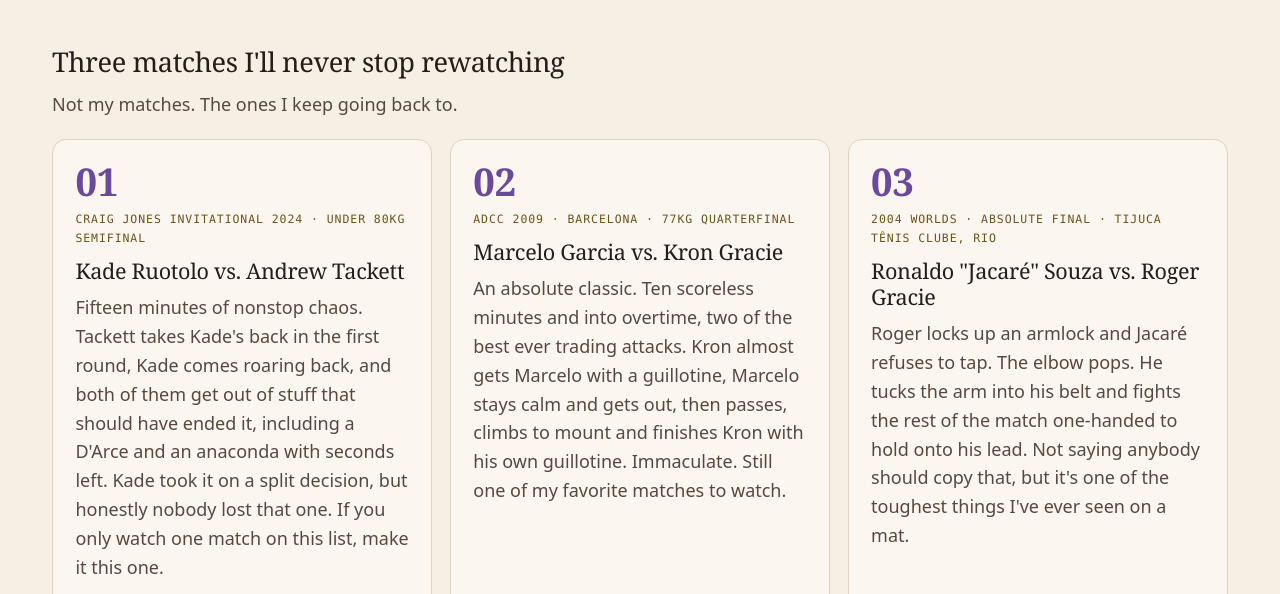
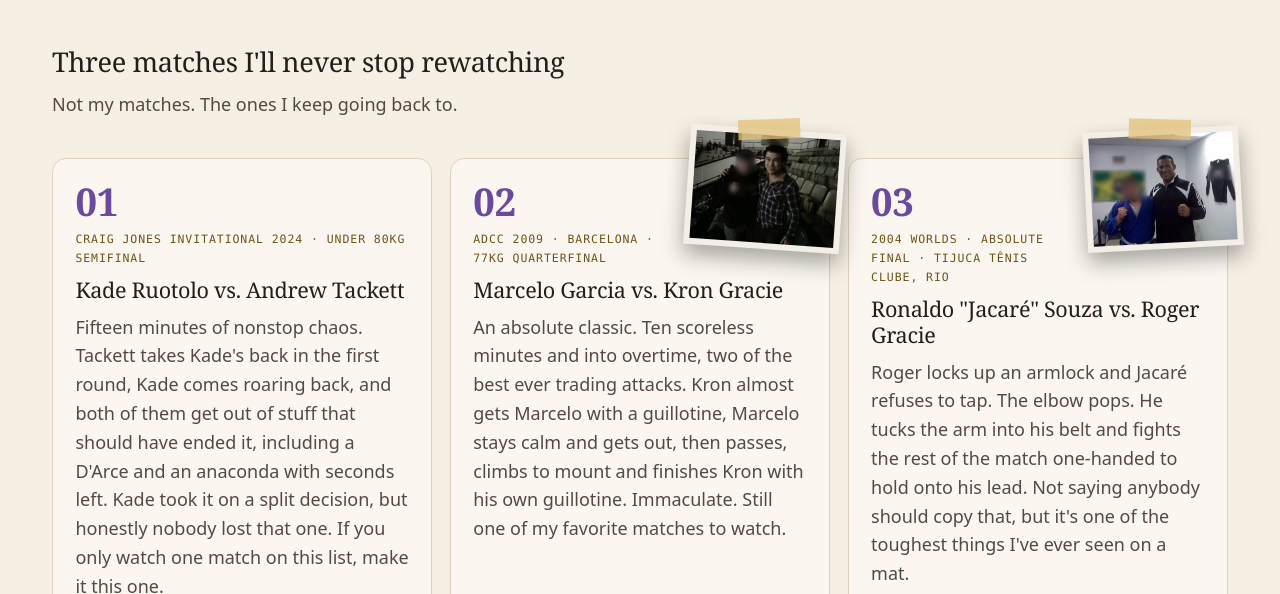
Before and after one commit to mzarem01/miketaps-site, an Astro site: page /the-mat in a window 1280 px wide. Shown: the part 720-1314 px from the top of the page. Built offline with nearby package versions, Linux system fonts and the light colour scheme; Astro itself is replaced by a stand-in of ours.

Commit message:
The Mat: taped snapshots with Marcelo and Jacare
Two photos of Mike with Marcelo Garcia and Jacare, pinned like taped
prints to the corners of their match cards. Mike's face, the gym banner,
signage, shirt logos and hoodie print are heavily blurred in the images
themselves (irreversible), and the files carry no metadata.

Co-Authored-By: Claude Opus 5.5 <noreply@anthropic.com>
Claude-Session: https://claude.ai/code/session_0182XSRiZFmsA7LZPqH86k1i

```diff
--- a/src/pages/the-mat/index.astro
+++ b/src/pages/the-mat/index.astro
@@ -28,6 +28,7 @@ const matches = [
     why: `An absolute classic. Ten scoreless minutes and into overtime, two of the best ever trading attacks. Kron almost gets Marcelo with a guillotine, Marcelo stays calm and gets out, then passes, climbs to mount and finishes Kron with his own guillotine. Immaculate. Still one of my favorite matches to watch.`,
     result: `Marcelo Garcia by guillotine`,
     url: 'https://www.youtube.com/watch?v=ebujdnSwlR4',
+    photo: { src: '/img/mat/marcelo.jpg', alt: 'Me with Marcelo Garcia, my face blurred', tilt: 4 },
     src: `Fan upload (no official copy on YouTube)`,
   },
   {
@@ -36,6 +37,7 @@ const matches = [
     why: `Roger locks up an armlock and Jacaré refuses to tap. The elbow pops. He tucks the arm into his belt and fights the rest of the match one-handed to hold onto his lead. Not saying anybody should copy that, but it's one of the toughest things I've ever seen on a mat.`,
     result: `Jacaré on points, 4 to 2`,
     url: 'https://www.youtube.com/watch?v=SWxPTrESldw',
+    photo: { src: '/img/mat/jacare.jpg', alt: 'Me with Jacaré, my face blurred', tilt: -3 },
     src: `Fan upload (no official copy on YouTube)`,
   },
 ];
@@ -76,7 +78,12 @@ const matches = [
       <p class="sub">Not my matches. The ones I keep going back to.</p>
       <ol class="cards">
         {matches.map((m, i) => (
-          <li class="card">
+          <li class={m.photo ? 'card has-photo' : 'card'}>
+            {m.photo && (
+              <figure class="snap" style={`--tilt:${m.photo.tilt}deg`}>
+                <img src={m.photo.src} alt={m.photo.alt} width="480" height="360" loading="lazy" decoding="async" />
+              </figure>
+            )}
             <span class="num" aria-hidden="true">{String(i + 1).padStart(2, '0')}</span>
             <p class="meta">{m.meta}</p>
             <h3>{m.title}</h3>
@@ -202,11 +209,11 @@ const matches = [
   }
   .cards {
     list-style: none;
-    margin: 1.2rem 0 0;
+    margin: 2.4rem 0 0;
     padding: 0;
     display: grid;
     grid-template-columns: repeat(auto-fit, minmax(280px, 1fr));
-    gap: 1.1rem;
+    gap: 2.6rem 1.1rem;
   }
   .card {
     display: flex;
@@ -221,6 +228,43 @@ const matches = [
   .card:hover {
     border-color: var(--accent);
     transform: translateY(-2px);
+  }
+  /* a snapshot taped to the corner of the card (my face blurred in the image itself) */
+  .card {
+    position: relative;
+  }
+  .snap {
+    position: absolute;
+    top: -30px;
+    right: -14px;
+    width: 156px;
+    margin: 0;
+    padding: 6px;
+    box-sizing: border-box;
+    background: #f4efe6;
+    box-shadow: 0 10px 22px rgba(0, 0, 0, 0.35);
+    transform: rotate(var(--tilt));
+    z-index: 1;
+  }
+  .snap::before {
+    content: '';
+    position: absolute;
+    left: 50%;
+    top: -10px;
+    width: 62px;
+    height: 20px;
+    margin-left: -31px;
+    background: rgba(226, 194, 122, 0.75);
+    transform: rotate(calc(var(--tilt) * -1.5));
+  }
+  .snap img {
+    display: block;
+    width: 144px;
+    height: 108px;
+    object-fit: cover;
+  }
+  .has-photo .meta {
+    max-width: calc(100% - 140px);
   }
   .num {
     font-family: var(--font-display);
```
Also changed, not shown: public/img/mat/jacare.jpg (added), public/img/mat/marcelo.jpg (added).
